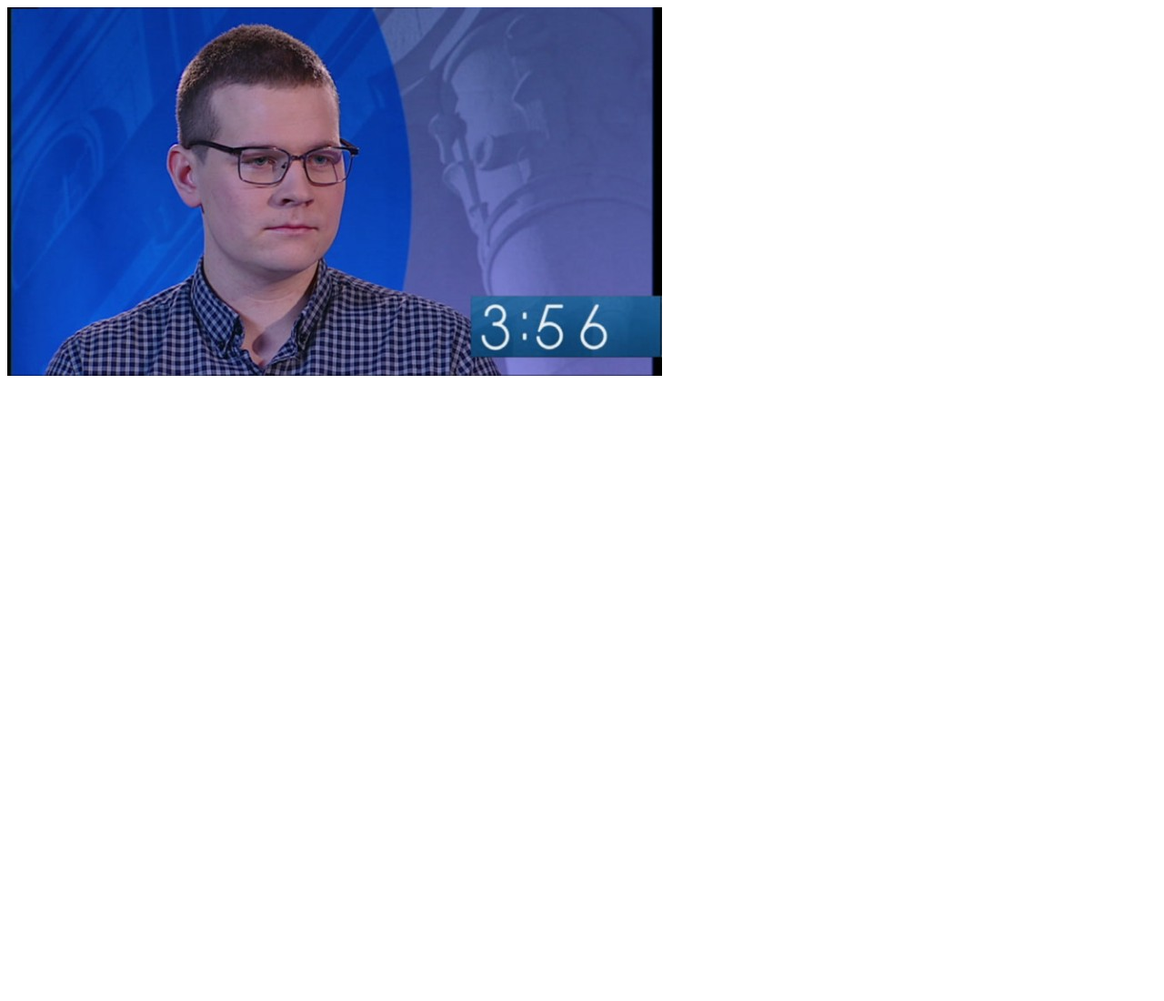
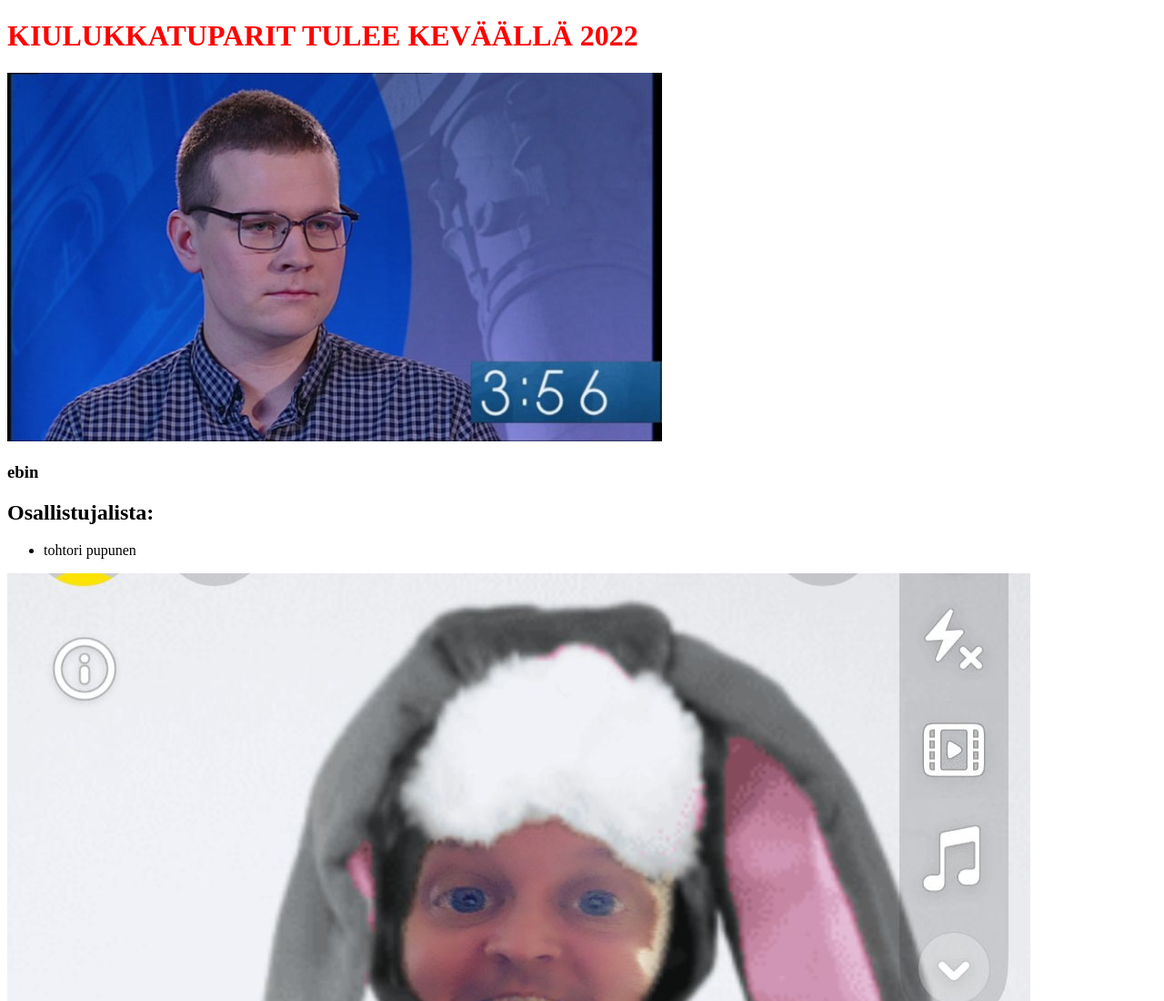
Before and after one commit to JuhaniKahara/kiulukkatuparit, a plain HTML site: page index.html in a window 1280 px wide. Shown: the top 1100 px of the page at 91% size. Before the commit the page ends 800 px from the top, so only its background shows below. Drawn offline with Linux system fonts and the light colour scheme.

Commit message:
added pupunen and styles

```diff
--- a/index.html
+++ b/index.html
@@ -1,8 +1,14 @@
 <!DOCTYPE html>
 <html>
+<head>
+    <link rel="stylesheet" href="styles.css">
+</head>
 <body>
-
+<h1>KIULUKKATUPARIT TULEE KEVÄÄLLÄ 2022</h1>
 <img src="images/tiainen1.jpg" alt="Italian Trulli">
-
+<h3>ebin</h3>
+<h2>Osallistujalista:</h2>
+<ul><li>tohtori pupunen</li></ul>
+<img src="images/pupunen.jpeg" alt="Italian Trulli">
 </body>
 </html>
--- /dev/null
+++ b/styles.css
@@ -0,0 +1,4 @@
+h1 {
+  color: red;
+  size: 75px;
+}
```
Also changed, not shown: images/pupunen.jpeg (added).
